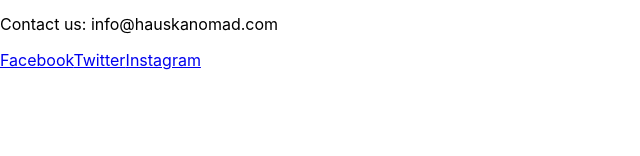
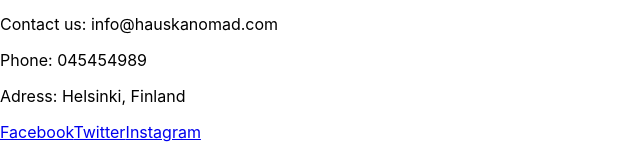
Before and after one commit to Knockingfish/hauskanomad, a React (Create React App) app in the folder client/: page / in a window 1280 px wide. Shown: the part 640-796 px from the top of the page, without its empty margins (0-640 px from the left). Built offline with nearby package versions, Linux system fonts and the light colour scheme; no server answers.

Commit message:
Added Adress in Footer

```diff
--- a/client/src/components/Footer.js
+++ b/client/src/components/Footer.js
@@ -1,10 +1,12 @@
-// A
+
 import React from 'react';
 
 const Footer = () => {
   return (
     <footer>
       <p>Contact us: info@hauskanomad.com</p>
+      <p>Phone: 045454989</p>
+      <p>Adress: Helsinki, Finland</p>
       <div className="social-links">
         <a href="https://facebook.com">Facebook</a>
         <a href="https://twitter.com">Twitter</a>
```
